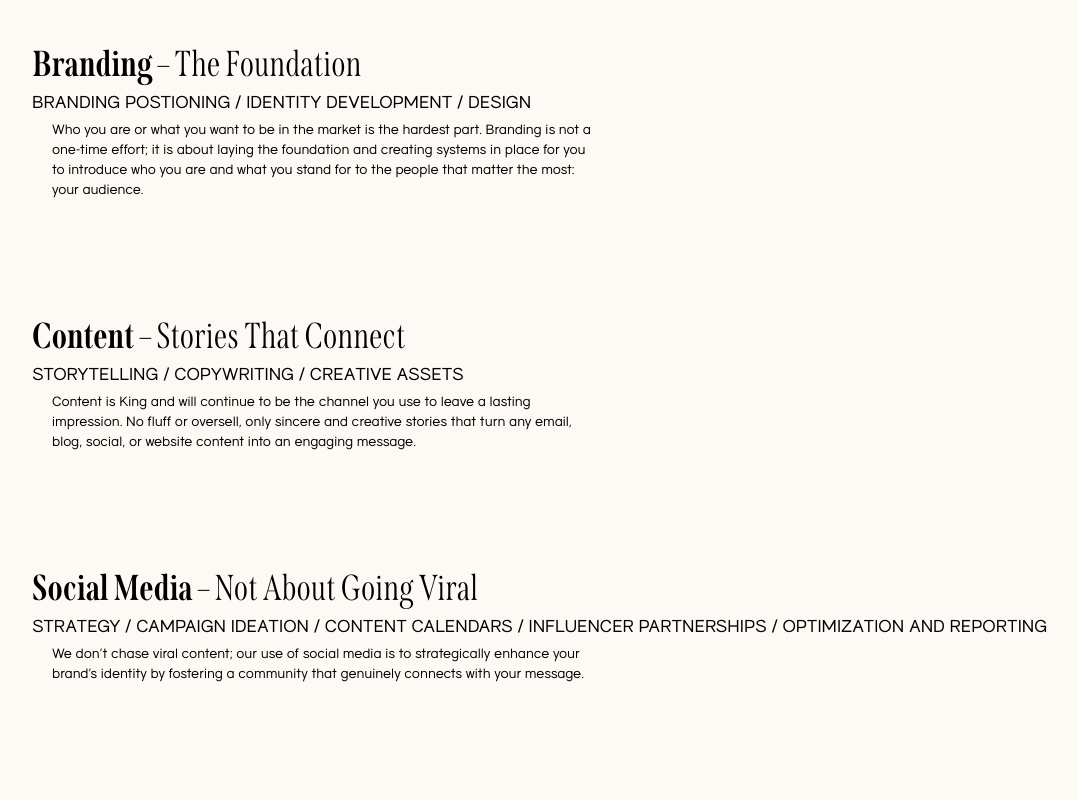
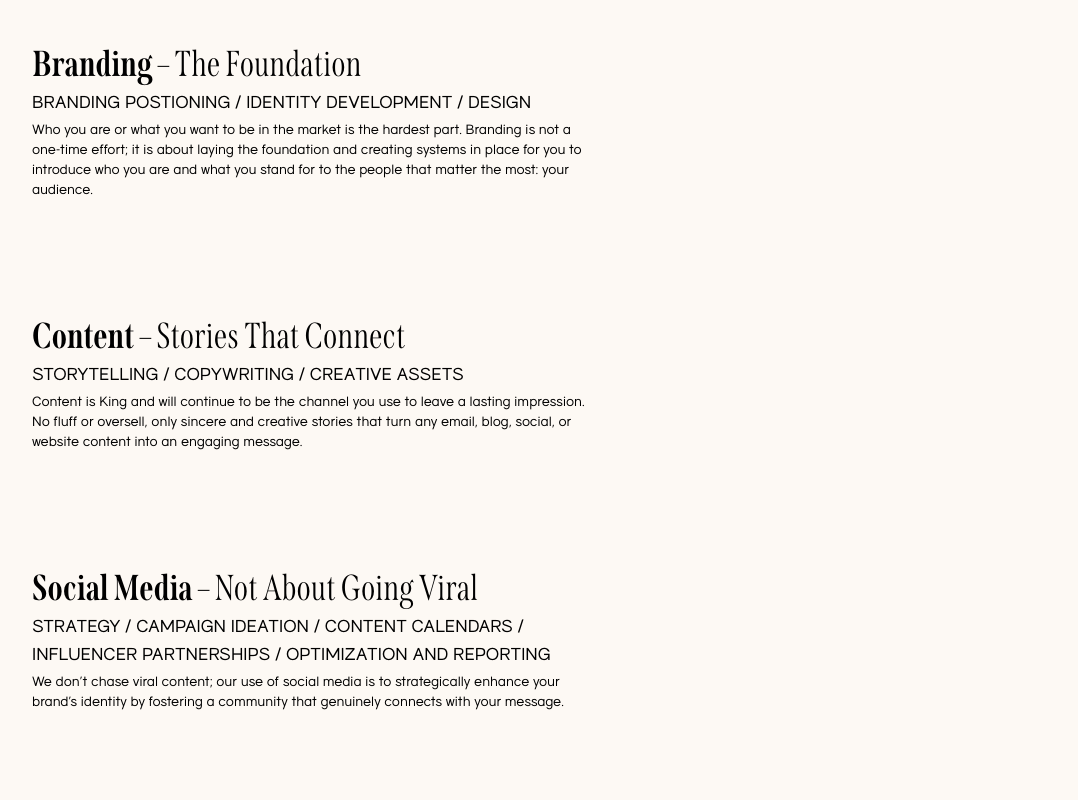
Before and after one commit to MMount98/10and5, a React (Create React App) app: page /services in a window 1280 px wide. Shown: the part 1060-1860 px from the top of the page, without its empty margins (24-1102 px from the left). Built offline with nearby package versions, Linux system fonts and the light colour scheme.

Commit message:
adding more padding to p tag in services list

```diff
--- a/src/components/servicesList/index.js
+++ b/src/components/servicesList/index.js
@@ -7,8 +7,8 @@ const ServicesList = ({ h3, h4, h5, descrpition }) => {
             {h3}
             <span className="font-spanlight text"> – {h4}</span>
           </h3>
-          <h5 className="font-napzer md:my-1 text-lg">{h5}</h5>
-          <p className="font-napzer md:pr-148 text-sm px-5">{descrpition}</p>
+          <h5 className="font-napzer md:my-1 text-lg pr-148">{h5}</h5>
+          <p className="font-napzer md:pr-148 text-sm md:px-0 px-5">{descrpition}</p>
         </div>
       </div>
     </>
```
Also changed, not shown: src/components/pages/servicesPage.js (line endings or trailing spaces).
